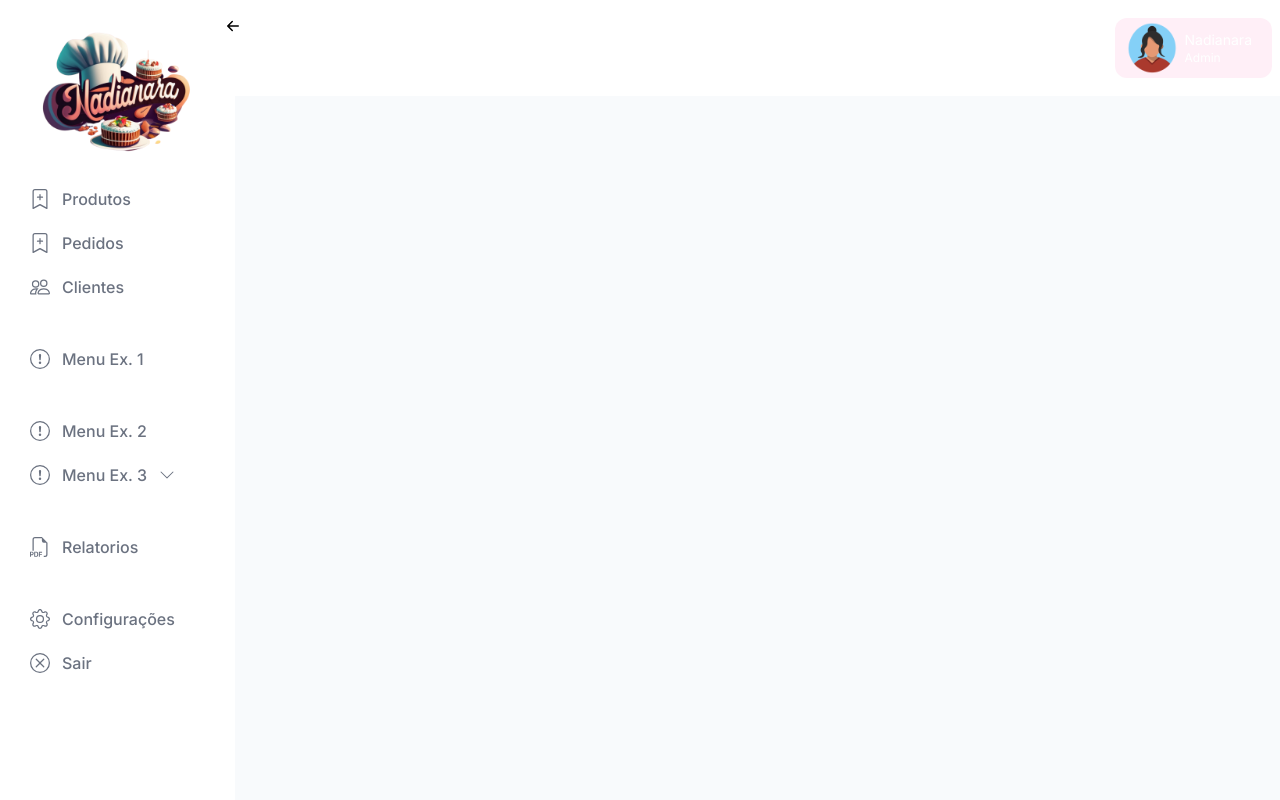
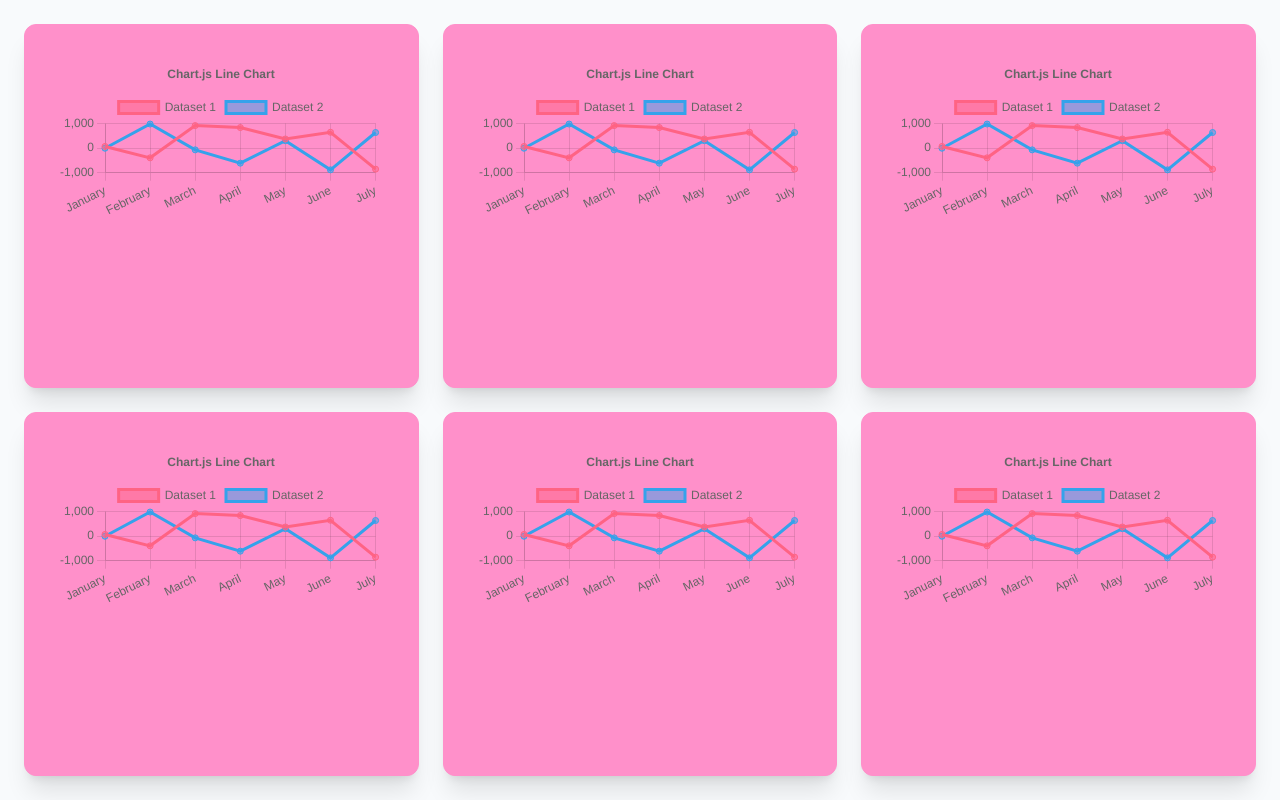
Before and after one commit to Arthurdelucahonorato/mei-erp, a Next.js app: page /dashboard in a window 1280 px wide. Built offline with nearby package versions, Linux system fonts and the light colour scheme.

Commit message:
WIP: Dashboard

```diff
--- a/package.json
+++ b/package.json
@@ -9,6 +9,7 @@
     "lint": "next lint"
   },
   "dependencies": {
+    "@hookform/resolvers": "^3.3.1",
     "@types/node": "20.5.0",
     "@types/react": "18.2.20",
     "@types/react-dom": "18.2.7",
@@ -24,9 +25,12 @@
     "react": "18.2.0",
     "react-chartjs-2": "^5.2.0",
     "react-dom": "18.2.0",
+    "react-hook-form": "^7.46.1",
+    "react-hot-toast": "^2.4.1",
     "react-icons": "^4.11.0",
     "tailwindcss": "3.3.3",
-    "typescript": "5.1.6"
+    "typescript": "5.1.6",
+    "zod": "^3.22.2"
   },
   "devDependencies": {
     "@faker-js/faker": "^8.0.2"
--- /dev/null
+++ b/src/components/Box/index.tsx
@@ -0,0 +1,13 @@
+import React, { ReactNode } from "react";
+
+type BoxProps = {
+  children?: ReactNode;
+};
+
+export function Box({ children }: BoxProps) {
+  return (
+    <div className="block rounded-xl border bg-primary-second-tone border-primary-second-tone dark:border-gray-800 dark:bg-gray-900 p-8 shadow-xl transition dark:hover:border-primary/10 dark:hover:shadow-primary/10">
+      {children}
+    </div>
+  );
+}
--- /dev/null
+++ b/src/components/Button/ToggleDarkMode.tsx
@@ -0,0 +1,33 @@
+import { useState, useEffect } from "react";
+import { CiSun, CiCloudMoon } from "react-icons/ci";
+
+export function ToggleDarkMode() {
+  const [isDarkMode, setIsDarkMode] = useState(false);
+
+  useEffect(() => {
+    const isDark = localStorage.getItem("darkMode") === "true";
+    setIsDarkMode(isDark);
+    document.documentElement.classList.toggle("dark", isDark);
+  }, []);
+
+  const toggleDarkMode = () => {
+    setIsDarkMode((prev) => {
+      const isDark = !prev;
+      localStorage.setItem("darkMode", String(isDark));
+      document.documentElement.classList.toggle("dark", isDark);
+      return isDark;
+    });
+  };
+
+  return (
+    <>
+      <button onClick={toggleDarkMode}>
+        {isDarkMode ? (
+          <CiSun className="w-10 h-10 text-black" />
+        ) : (
+          <CiCloudMoon className="w-10 h-10" />
+        )}
+      </button>
+    </>
+  );
+}
--- a/src/components/Button/index.tsx
+++ b/src/components/Button/index.tsx
@@ -7,10 +7,11 @@ type ButtonProps = {
 export function Button({
   children,
   variant = "default",
+  className,
   ...props
 }: ButtonProps) {
   const variantClasses = {
-    default: "bg-gray-800 hover:bg-gray-900 text-white",
+    default: "bg-primary hover:bg-primary/90 text-white",
     ghost:
       "bg-transparent border-gray-600 text-gray-900 border hover:border-opacity-50 hover:border-blue-500 hover:text-blue-500",
     primary: "bg-primary text-white hover:bg-primary-second-tone",
@@ -19,8 +20,7 @@ export function Button({
   return (
     <button
       {...props}
-      className={`w-full duration-200 text-sm py-2.5 px-4 font-semibold rounded focus:outline-none focus:shadow-outline ${variantClasses[variant]}`}
-      type="button"
+      className={`w-full duration-200 text-sm py-2.5 px-4 font-semibold rounded focus:outline-none focus:shadow-outline ${className} ${variantClasses[variant]}`}
     >
       {children}
     </button>
--- a/src/components/Input/index.tsx
+++ b/src/components/Input/index.tsx
@@ -1,11 +1,13 @@
-import React, { ComponentProps } from "react";
+import React, { forwardRef, ComponentProps } from "react";
 
 type InputProps = {
   label?: string;
   htmlFor?: string;
+  errorMessage?: string;
 } & ComponentProps<"input">;
 
-export function Input({ htmlFor, label, ...props }: InputProps) {
+export const Input = forwardRef<HTMLInputElement, InputProps>(
+  ({ htmlFor, label, errorMessage, ...props }, ref) => {
     return (
       <div className="flex flex-col gap-2">
         <label
@@ -16,9 +18,12 @@ export function Input({ htmlFor, label, ...props }: InputProps) {
         </label>
         <input
           {...props}
+          ref={ref}
           id={htmlFor}
           className="text-sm appearance-none rounded w-full py-2 px-3 text-gray-700 bg-gray-200 leading-tight focus:outline-none focus:shadow-outline h-10"
         />
+        {errorMessage && <p>{errorMessage}</p>}
       </div>
     );
   }
+);
--- a/src/pages/_app.tsx
+++ b/src/pages/_app.tsx
@@ -1,16 +1,25 @@
 import { PrivateHeader } from "@/components/Layout/Headers/PrivateHeader";
+import { UserInfoHeader } from "@/components/Layout/Headers/UserInfoHeader";
 import "@/styles/globals.css";
-import type { AppContext, AppProps } from "next/app";
+import type { AppProps } from "next/app";
 import { Inter } from "next/font/google";
-import nookies from "nookies";
+import { parseCookies } from "nookies";
 
 const inter = Inter({ subsets: ["latin"] });
 
 export default function App({ Component, pageProps }: AppProps) {
+  const { "mei.authToken": authToken } = parseCookies();
+
   return (
-    <main className={`${inter.className} flex h-screen w-screen`}>
-      <PrivateHeader />
-      <Component {...pageProps} />
+    <main className={`${inter.className} flex h-screen max-w-screen`}>
+      {authToken && <PrivateHeader />}
+
+      <div className="w-full max-h-full flex-1">
+        {authToken && <UserInfoHeader />}
+        <div className="bg-slate-50 dark:bg-gray-900 flex h-full overflow-y-auto overflow-x-hidden w-full p-6">
+          <Component {...pageProps} />
+        </div>
+      </div>
     </main>
   );
 }
--- a/src/pages/dashboard/index.tsx
+++ b/src/pages/dashboard/index.tsx
@@ -1,31 +1,27 @@
-import Avatar from "@/assets/avatar.png";
-import Image from "next/image";
+import { Box } from "@/components/Box";
+import { LineChart } from "@/components/Charts/Line";
 
 export default function Dashboard() {
   return (
-    <div className="flex h-screen bg-slate-50 w-full">
-      <div className="flex flex-1 flex-row items-center h-24 bg-white">
-        <div className="flex flex-1">
-          <text className="text-xl font-semibold p-5">Dashboard</text>
-        </div>
-        <div className="flex bg-primary-fifth-tone rounded-xl p-1 mr-2 px-3">
-          <Image
-            src={Avatar}
-            className={`duration-200 rounded-full`}
-            alt="A"
-            height={50}
-            width={50}
-          />
-          <div
-            className={`flex flex-1 flex-col p-2 ${
-              true && "mbm:hidden sm:flex"
-            }`}
-          >
-            <text className="text-sm">Nadianara</text>
-            <text className="text-xs">Admin</text>
-          </div>
-        </div>
-      </div>
+    <div className="grid grid-cols-3 w-full gap-6">
+      <Box>
+        <LineChart />
+      </Box>
+      <Box>
+        <LineChart />
+      </Box>
+      <Box>
+        <LineChart />
+      </Box>
+      <Box>
+        <LineChart />
+      </Box>
+      <Box>
+        <LineChart />
+      </Box>
+      <Box>
+        <LineChart />
+      </Box>
     </div>
   );
 }
--- a/src/pages/login/index.tsx
+++ b/src/pages/login/index.tsx
@@ -1,9 +1,57 @@
 import { Button } from "@/components/Button";
 import { Input } from "@/components/Input";
+import { useForm } from "react-hook-form";
+import { z } from "zod";
+import { zodResolver } from "@hookform/resolvers/zod";
+import { setCookie } from "nookies";
+import { useRouter } from "next/router";
+import { HttpStatusCode } from "axios";
+import toast from "react-hot-toast";
+import { userAuth } from "@/services/api/auth/userAuth";
 
 export default function Login() {
+  const { push } = useRouter();
+
+  const validatePasswordSchema = z.object({
+    email: z.string().nonempty("Campo obrigatório"),
+    password: z.string().nonempty("Campo obrigatório"),
+  });
+
+  type ValidatePassword = z.infer<typeof validatePasswordSchema>;
+
+  const {
+    register,
+    handleSubmit,
+    formState: { errors, isSubmitting },
+  } = useForm<ValidatePassword>({
+    mode: "onSubmit",
+    resolver: zodResolver(validatePasswordSchema),
+  });
+
+  const submitForm = async ({ email, password }: ValidatePassword) => {
+    try {
+      const response = await toast.promise(
+        userAuth({ login: email, senha: password }),
+        {
+          loading: "Acessando",
+          success: <b>Autenticado com sucesso!</b>,
+          error: <b>Senha inválida</b>,
+        }
+      );
+      console.log(response);
+      if (response.statusCode === HttpStatusCode.Ok) {
+        setCookie(null, "mei.authToken", "auth", {
+          maxAge: 60 * 60 * 4,
+        });
+      }
+    } catch (error: any) {
+      return;
+    }
+    push("/dashboard");
+  };
+
   return (
-    <div className="flex h-screen w-full justify-center items-center bg-gradient-to-r from-slate-100 to-slate-200 bg-slate-200">
+    <div className="flex w-full justify-center items-center bg-gradient-to-r ">
       <div className="container max-w-md mx-auto xl:max-w-3xl flex bg-white rounded-lg shadow overflow-hidden">
         <div className="relative hidden xl:block xl:w-1/2 h-full">
           <img
@@ -13,8 +61,12 @@ export default function Login() {
           />
         </div>
         <div className="w-full xl:w-1/2 p-8">
-          <form className="flex flex-col gap-4" action="#">
+          <form
+            className="flex flex-col gap-4"
+            onSubmit={handleSubmit(submitForm)}
+          >
             <Input
+              {...register("email")}
               label="Email"
               htmlFor="email"
               type="text"
@@ -23,9 +75,11 @@ export default function Login() {
 
             <div>
               <Input
+                {...register("password")}
                 label="Senha"
                 htmlFor="senha"
                 type="password"
+                errorMessage={errors.password?.message}
                 placeholder="Sua senha"
               />
               <a
@@ -36,9 +90,7 @@ export default function Login() {
               </a>
             </div>
             <div className="flex w-full mt-4">
-              <Button onClick={() => (window.location.href = "/dashboard")}>
-                Entrar
-              </Button>
+              <Button>Entrar</Button>
             </div>
           </form>
         </div>
--- a/src/services/api/api.ts
+++ b/src/services/api/api.ts
@@ -2,5 +2,5 @@ import axios from "axios";
 
 // Instância de api
 export const api = axios.create({
-  baseURL: "https://64fe8128f8b9eeca9e28bcdb.mockapi.io",
+  baseURL: "https://64ffa111f8b9eeca9e2a51fd.mockapi.io",
 });
--- a/tailwind.config.ts
+++ b/tailwind.config.ts
@@ -40,7 +40,7 @@ const config: Config = {
           DEFAULT: "#18ACAC",
           "second-tone": "#35B3B5",
           "third-tone": "#52B9BD",
-          "fourth-tone": "#8CC6CE"
+          "fourth-tone": "#8CC6CE",
         },
         accent: {
           DEFAULT: "#95A4FC",
@@ -57,5 +57,6 @@ const config: Config = {
     },
   },
   plugins: [],
+  darkMode: "class",
 };
 export default config;
```
Also changed, not shown: 1 other file (tests, documents, lock files or other folders). Lines whose indentation alone changed are shown as unchanged.
